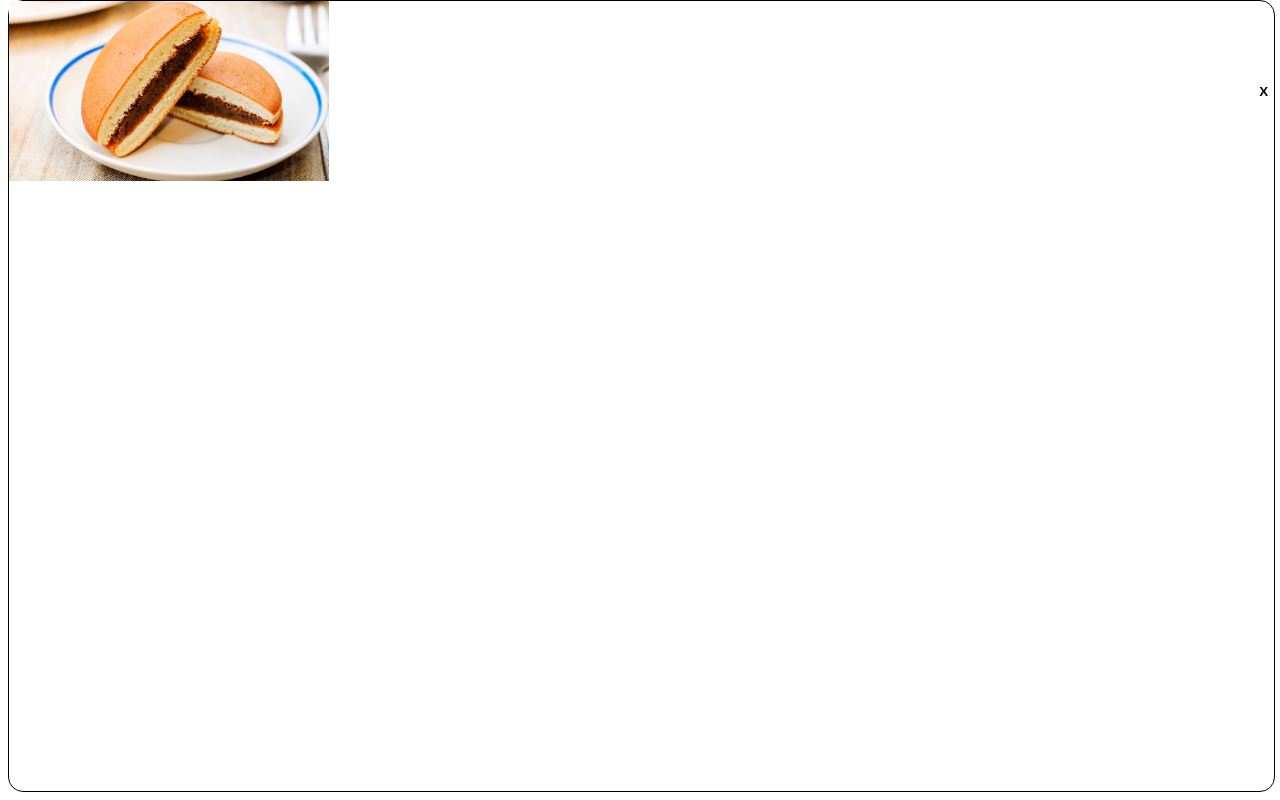
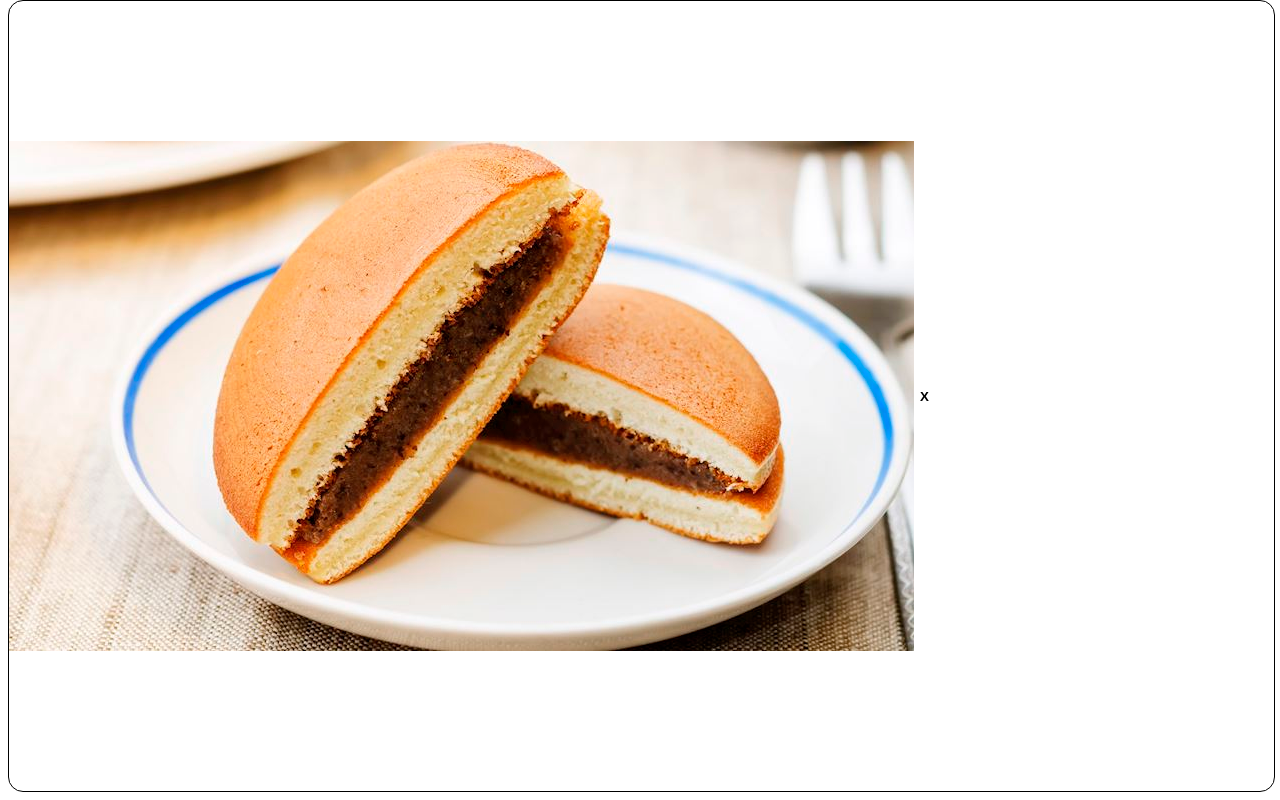
Before and after one commit to Oleksii-GitRepere/html, a plain HTML site: page index.html in a window 1280 px wide. Both pictures are taken after a click on the button "open modal". Drawn offline with nearby package versions, Linux system fonts and the light colour scheme.

Commit message:
added style and size to modal img

```diff
--- a/index.html
+++ b/index.html
@@ -80,8 +80,8 @@
             <p id="useful_p">p</p>
 
             <section class="modal hidden">
-                <div class="flex"">
-                    <img src="img/desserts/Japan/dorayaki.jpg" width="320px" height="100%" alt="Japan dorayaki pict">
+                <div class="flex" style="height:100%; width:320px">
+                    <img src="img/desserts/Japan/dorayaki.jpg"  alt="Japan dorayaki pict">
                     <button class="btn-close">X</button>
                 </div>
                 <!-- <div>
```
